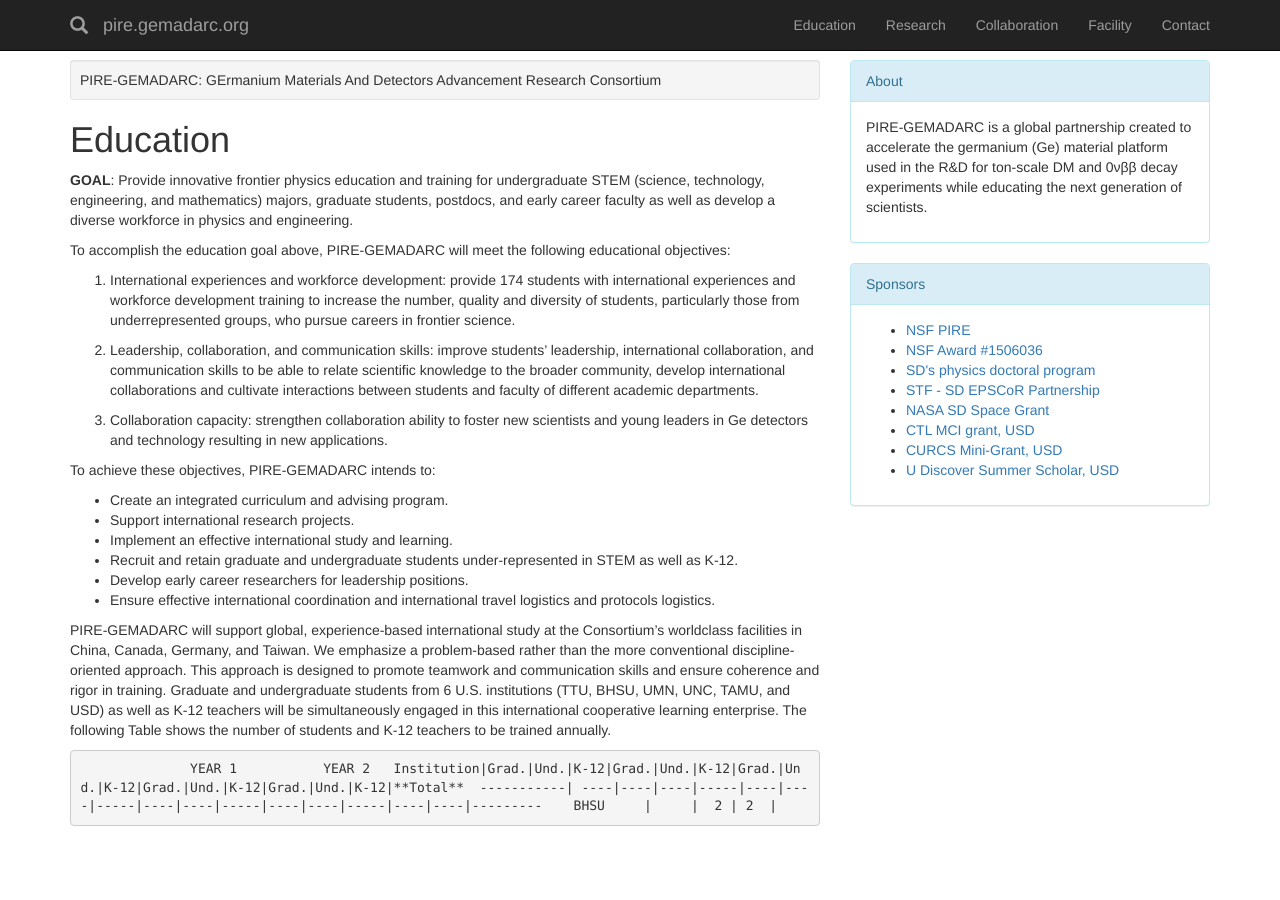
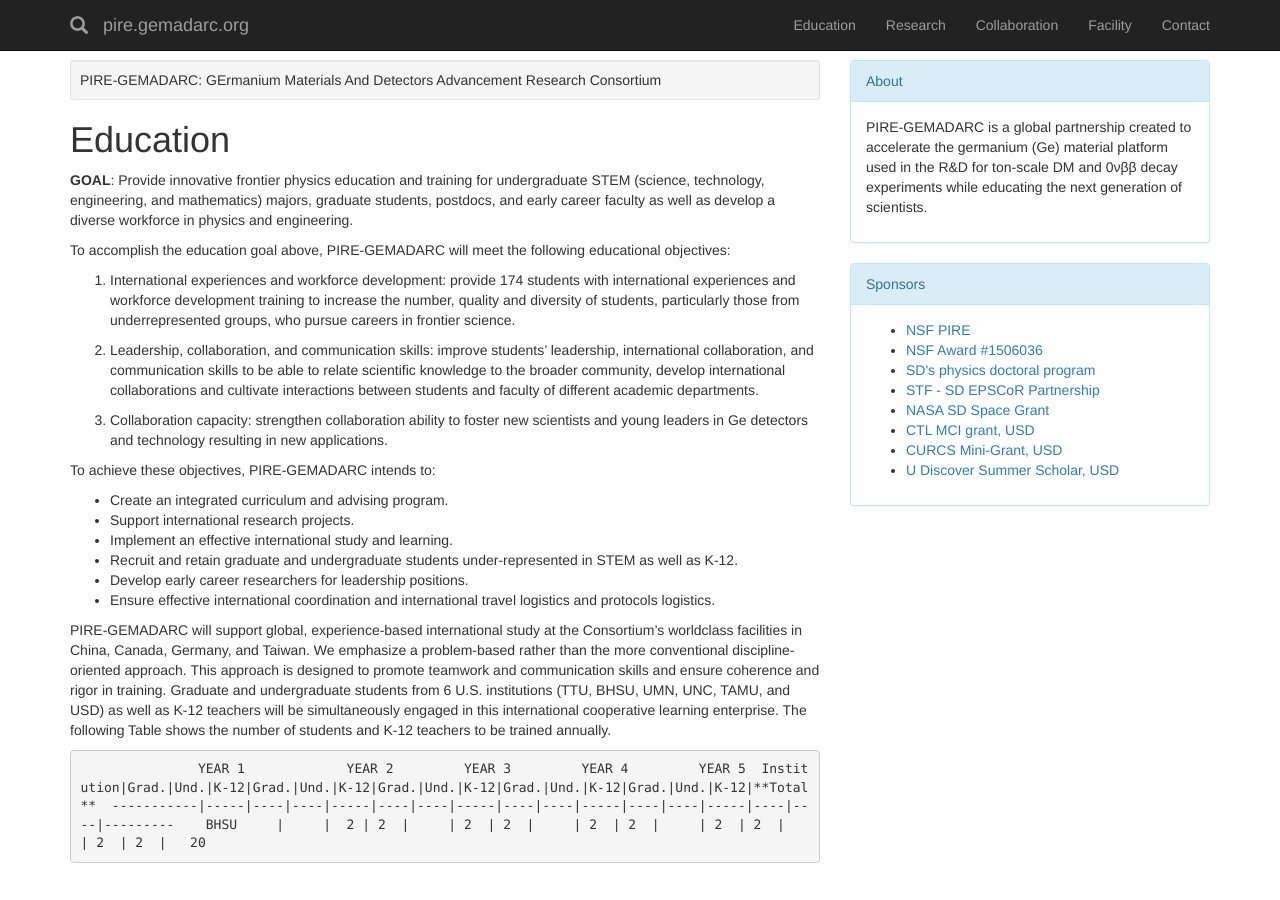
Before and after one commit to gemadarc/gemadarc.github.io, a Jekyll site: the page built from edu.md, in a window 1280 px wide. Built offline with Jekyll 4.4.1, drawn with Linux system fonts in a browser that asks for light colours; nearby versions of some CDN libraries; our own code applies the rules of GitHub Pages for plain Markdown files.

Commit message:
Update edu.md

```diff
--- a/edu.md
+++ b/edu.md
@@ -32,7 +32,7 @@ from 6 U.S. institutions (TTU, BHSU, UMN, UNC, TAMU, and USD) as well as K-12 te
 simultaneously engaged in this international cooperative learning enterprise. The following Table shows the number of
 students and K-12 teachers to be trained annually.
 
-                  YEAR 1           YEAR 2
+                   YEAR 1             YEAR 2         YEAR 3         YEAR 4         YEAR 5
  Institution|Grad.|Und.|K-12|Grad.|Und.|K-12|Grad.|Und.|K-12|Grad.|Und.|K-12|Grad.|Und.|K-12|**Total**
- -----------| ----|----|----|-----|----|----|-----|----|----|-----|----|----|-----|----|----|---------
-   BHSU     |     |  2 | 2  |
+ -----------|-----|----|----|-----|----|----|-----|----|----|-----|----|----|-----|----|----|---------
+   BHSU     |     |  2 | 2  |     | 2  | 2  |     | 2  | 2  |     | 2  | 2  |     | 2  | 2  |   20
```
